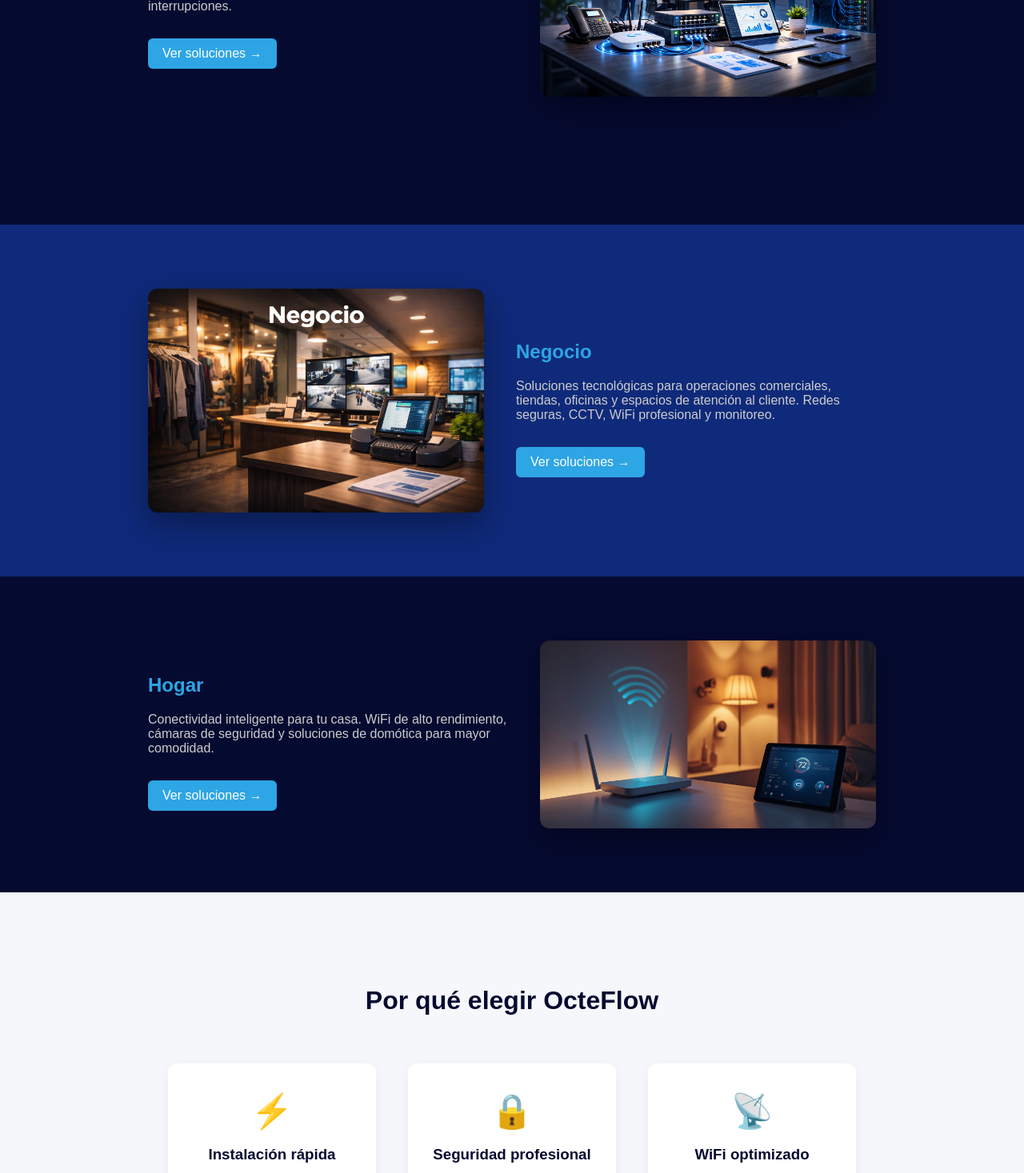
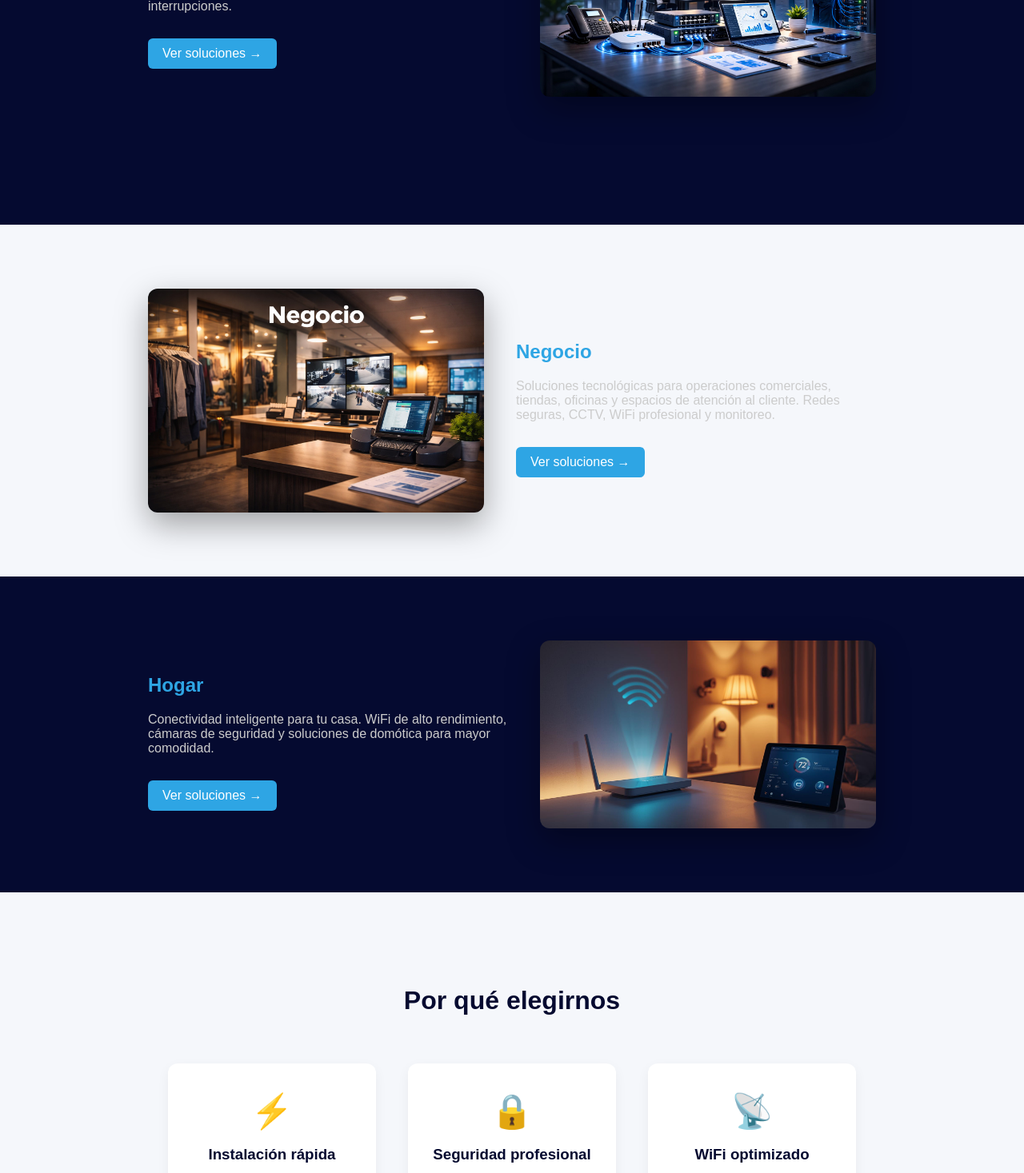
Before and after one commit to OcteFlow/octeflow-site, a Next.js app: page / in a window 1280 px wide. Shown: the part 1293-2760 px from the top of the page at 80% size. Built offline with nearby package versions, Linux system fonts and the light colour scheme.

Commit message:
Update index.js

```diff
--- a/pages/index.js
+++ b/pages/index.js
@@ -218,7 +218,7 @@ transition:"transform 0.3s"
 
 
 {/* NEGOCIO */}
-<div style={{background:"#0f2a7a", padding:"80px 20px"}}>
+<div style={{background:"#f5f7fb", padding:"80px 20px"}}>
 <div style={{
 display:"flex",
 opacity:0,
@@ -337,7 +337,7 @@ transition:"transform 0.3s"
   fontSize:"32px",
   marginBottom:"60px"
 }}>
-Por qué elegir OcteFlow
+Por qué elegirnos
 </h2>
 
 <div style={{
```
